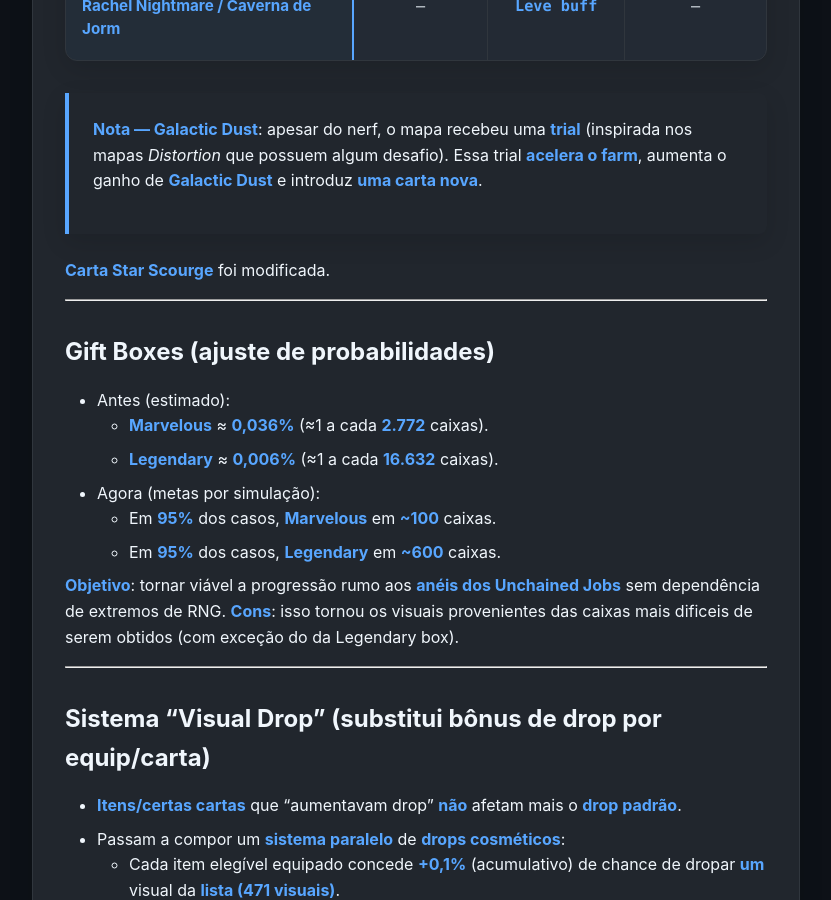
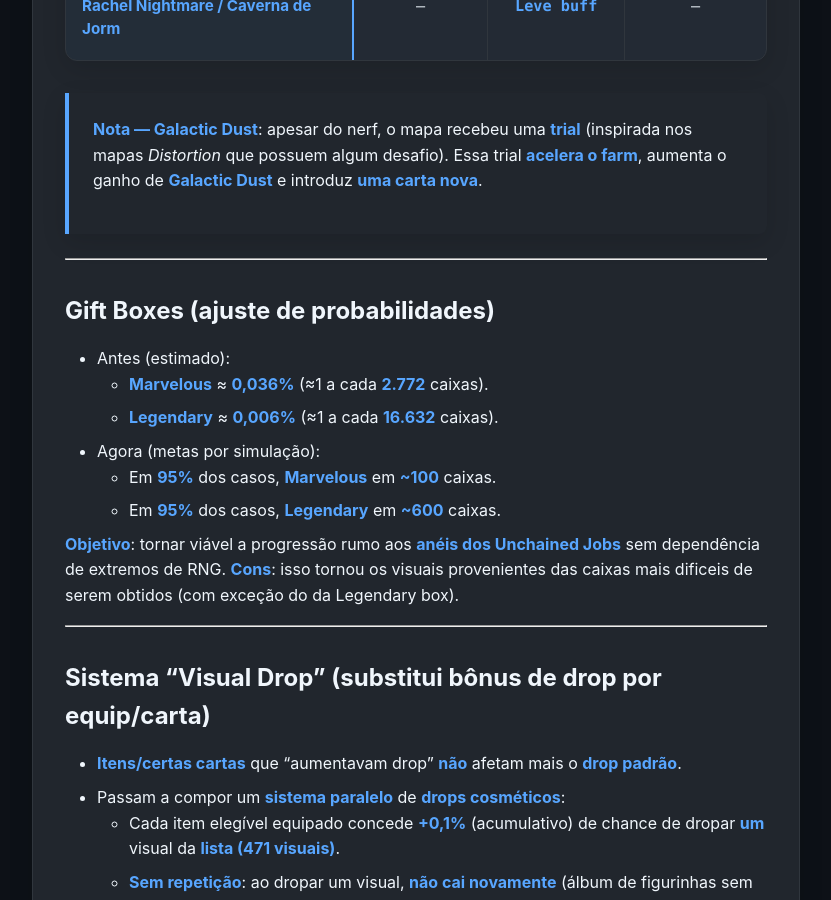
Before and after one commit to Concs93/CrocPRMsite, a Jekyll site: the page built from _posts/2025-09-29-v2-0-0.md, in a window 1280 px wide and 900 px high, scrolled down 1822 px. Shown: the whole window, without its empty margins (224-1055 px from the left). Built offline with Jekyll 4.4.1, drawn with Linux system fonts in a browser that asks for light colours; some of the changed text lies outside the part shown.

Commit message:
leve ajuste

```diff
--- a/_posts/2025-09-29-v2-0-0.md
+++ b/_posts/2025-09-29-v2-0-0.md
@@ -50,8 +50,6 @@ Redução ~**60%** na XP total necessária. Ex.: no nível **149**, mobs da **Di
 
 > **Nota — Galactic Dust**: apesar do nerf, o mapa recebeu uma **trial** (inspirada nos mapas *Distortion* que possuem algum desafio). Essa trial **acelera o farm**, aumenta o ganho de **Galactic Dust** e introduz **uma carta nova**.
 
-**Carta Star Scourge** foi modificada.
-
 ---
 
 ## Gift Boxes (ajuste de probabilidades)
```
Also changed, not shown: other parts of _posts/2025-09-29-v2-0-0.md (+1 -0 lines).
